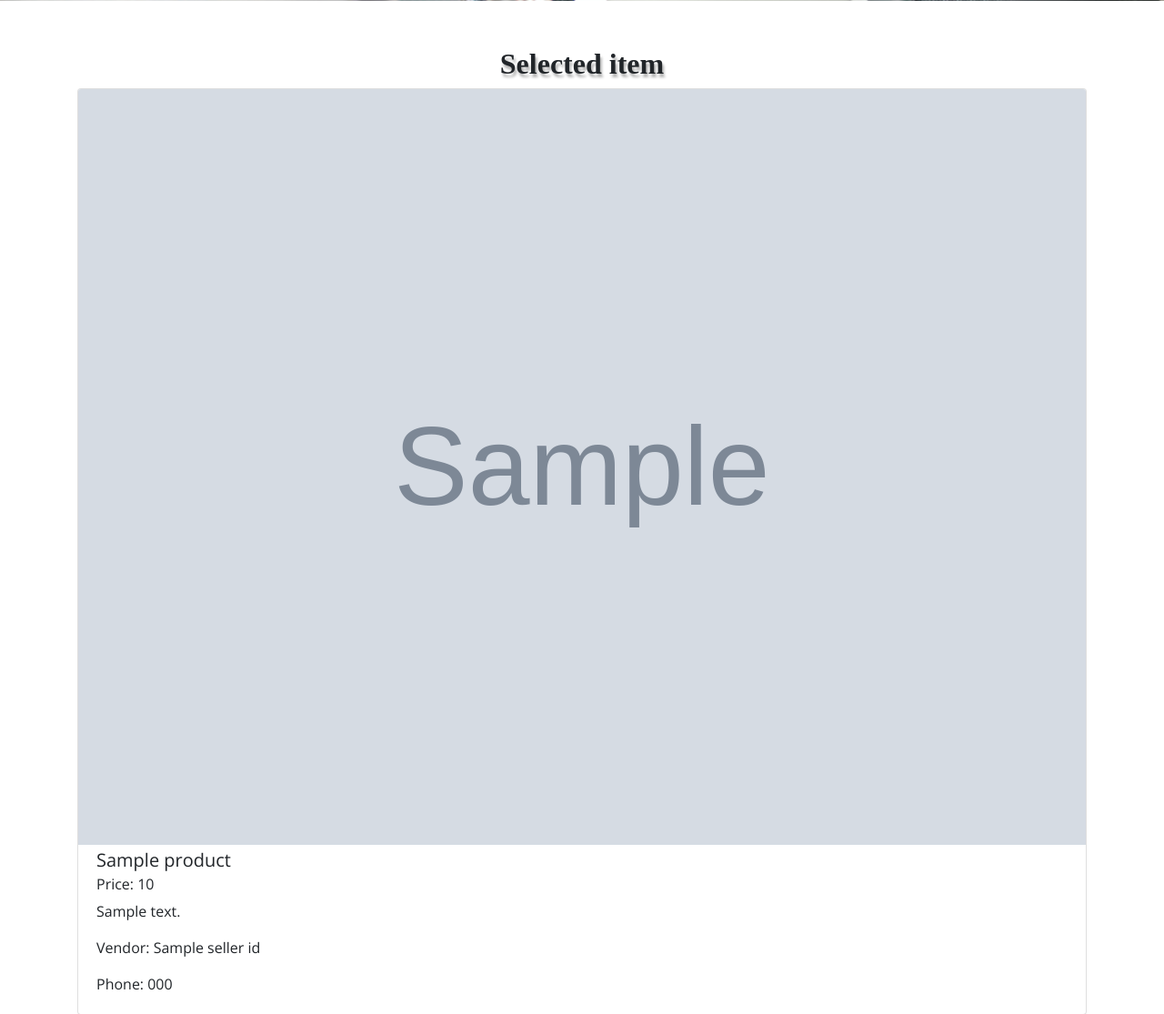
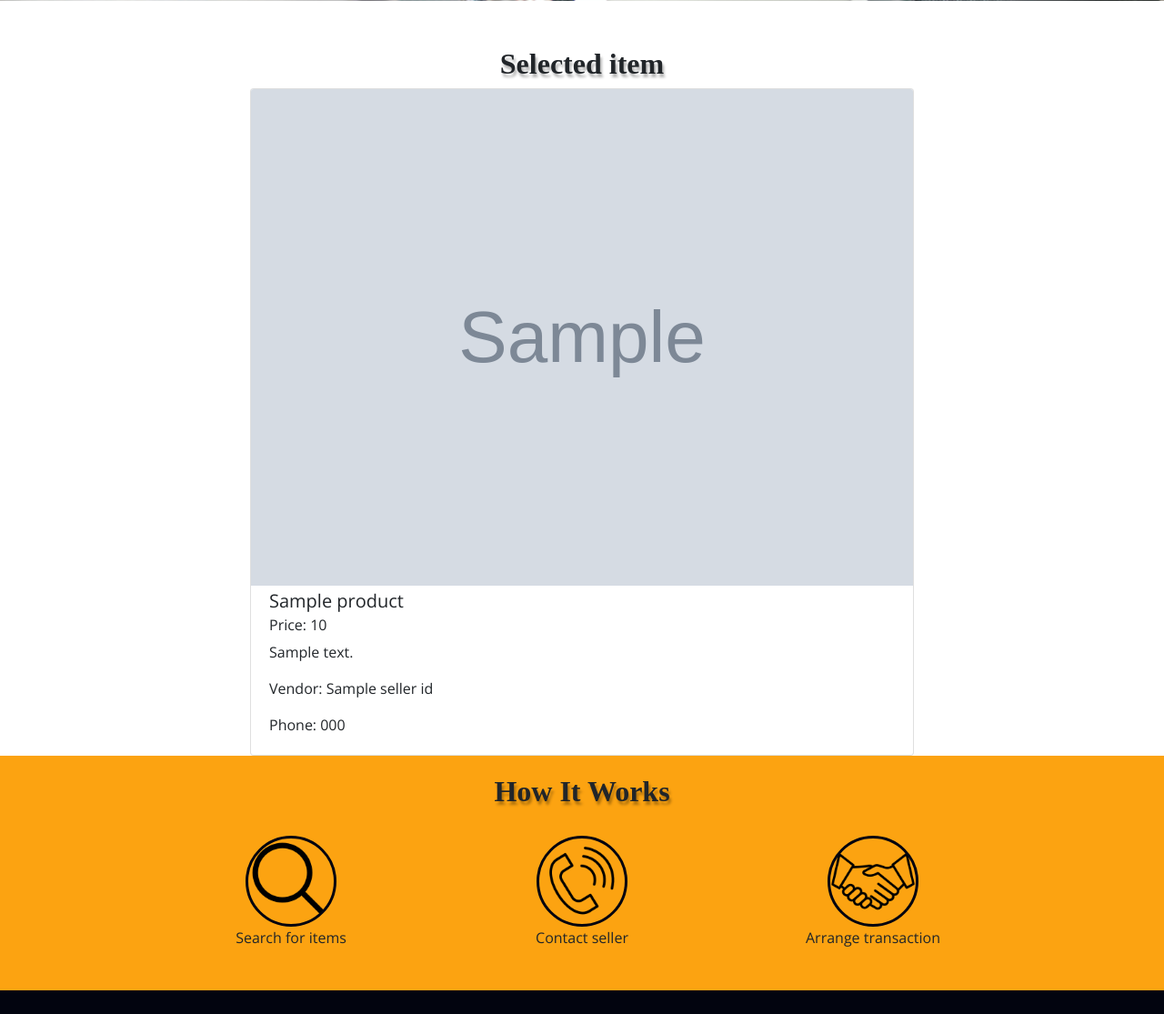
Before and after one commit to Code-Institute-Submissions/SegzAyo-SegzAyo-Online_MarketPlace2_AprResub, a Flask app: template templates/selected_product.html in a window 1280 px wide. Shown: the part 563-1678 px from the top of the page at 91% size. Run offline with Flask 2, Linux system fonts and the light colour scheme; the template is opened without the code that fills it: most values are stand-ins (such as "Sample title", 1, 10 or a date in 2020); grey boxes marked "Sample" are stand-in pictures; parts of the project's set-up code (start-up, migrations or seed data) failed here and were passed over; some libraries are stand-ins or nearby versions; some web fonts are replaced.

Commit message:
code clean-up

```diff
--- a/templates/products.html
+++ b/templates/products.html
@@ -62,7 +62,7 @@
         <div class="col-12 my-auto text-center">
             <h2 class="Titles text-center">Searched result</h2>
         </div>
-        <div class="col-12">
+        <div class="col-12 mx-auto col-md-8">
             <div class="card h-60">
                 <a href="" id="link">
                     <img class="card-img-top imageHeight img-fluid" id="product-Image" alt="" />
--- a/templates/selected_product.html
+++ b/templates/selected_product.html
@@ -13,10 +13,10 @@
 <!-----SELECTED ITEM-->
 <section class="container justify-content-center">
     <div id="home" class="row justify-content-center" style="padding-top: 50px;">
-        <div class="col-12">
+        <div class="col-12 my-auto text-center">
             <h2 class="Titles text-center">Selected item</h2>
         </div>
-        <div class="col-12">
+        <div class="col-12 mx-auto col-md-8">
             <div class="card h-60">
                 {% if product.product_photoURL %}
                 <a href=""><img class="card-img-top" src="{{ product.product_photoURL }}" alt="" /></a>
```
